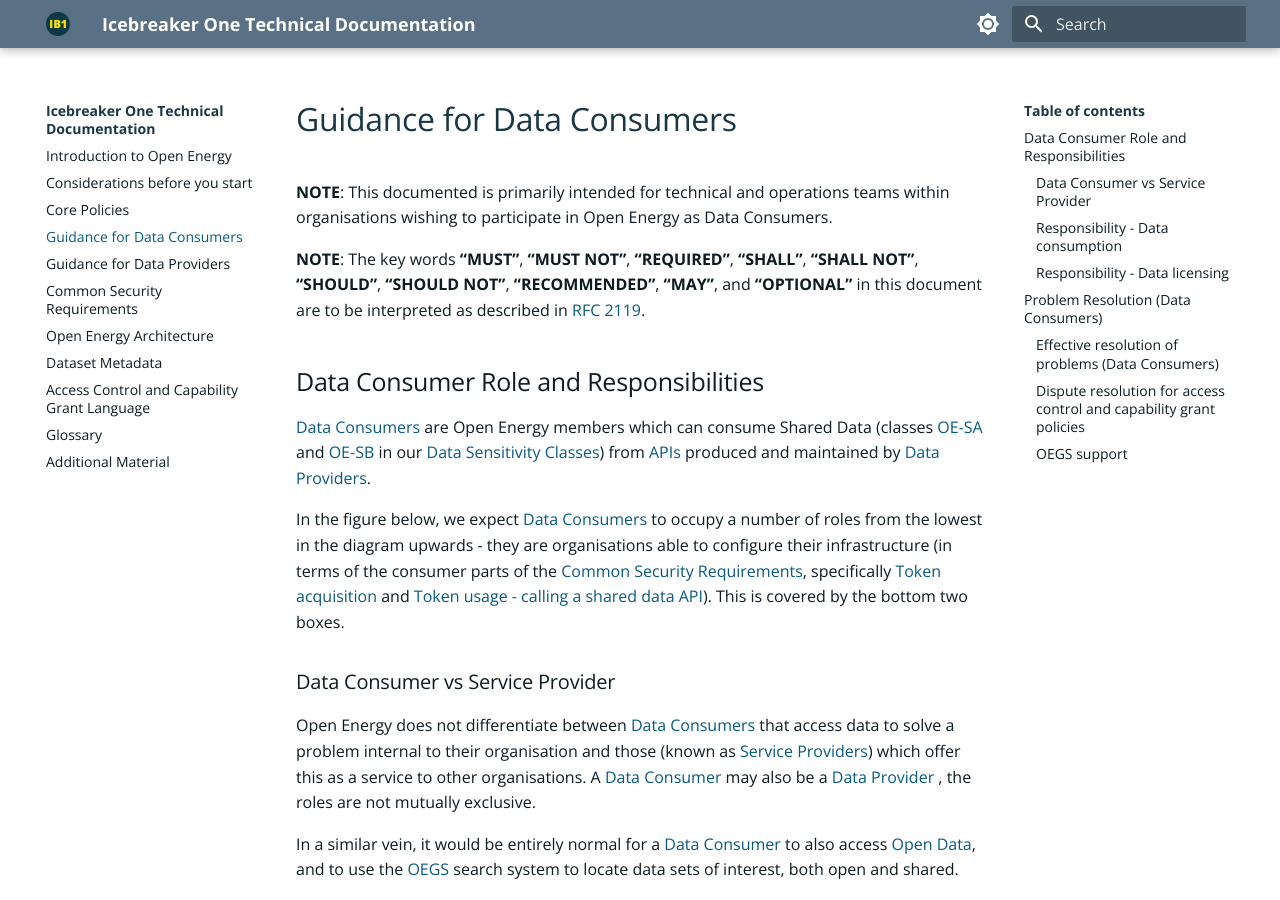
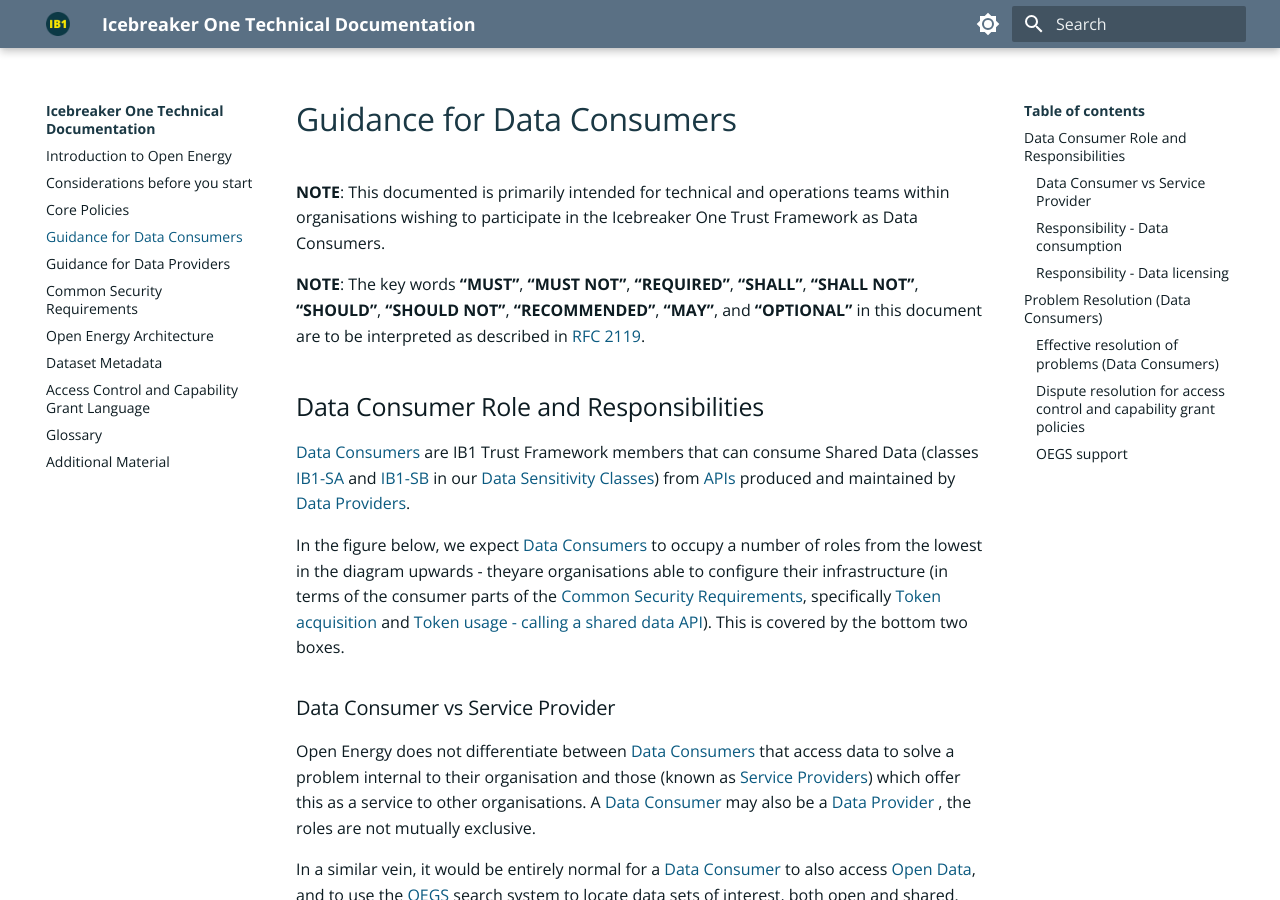
Before and after one commit to icebreakerone/ib1-technical-docs, an MkDocs documentation site: the page built from docs/ops_guidelines/data_consumer_ops_guidelines.md, in a window 1280 px wide and 900 px high. Built offline with MkDocs 1.6.1 and Material for MkDocs 9.7.7, drawn with Linux system fonts in a browser that asks for light colours; the version menu is left out.

Commit message:
docs/ops_guidelines/data_consumer_ops_guidelines.md updated from https://stackedit.net/

```diff
--- a/docs/ops_guidelines/data_consumer_ops_guidelines.md
+++ b/docs/ops_guidelines/data_consumer_ops_guidelines.md
@@ -1,19 +1,14 @@
 # Guidance for Data Consumers
 
-**NOTE**: This documented is primarily intended for technical and operations teams within organisations wishing
-to participate in Open Energy as Data Consumers.
+**NOTE**: This documented is primarily intended for technical and operations teams within organisations wishing to participate in the Icebreaker One Trust Framework as Data Consumers.
 
-**NOTE**: The key words **“MUST”**, **“MUST NOT”**, **“REQUIRED”**, **“SHALL”**, **“SHALL NOT”**, **“SHOULD”**,
-**“SHOULD NOT”**, **“RECOMMENDED”**, **“MAY”**, and **“OPTIONAL”** in this document are to be interpreted
-as described in [RFC 2119](https://www.ietf.org/rfc/rfc2119.txt).
+**NOTE**: The key words **“MUST”**, **“MUST NOT”**, **“REQUIRED”**, **“SHALL”**, **“SHALL NOT”**, **“SHOULD”**, **“SHOULD NOT”**, **“RECOMMENDED”**, **“MAY”**, and **“OPTIONAL”** in this document are to be interpreted as described in [RFC 2119](https://www.ietf.org/rfc/rfc2119.txt).
 
 ## Data Consumer Role and Responsibilities
 
-[Data Consumers](../glossary.md#term-Data-Consumer) are Open Energy members which can consume Shared Data (classes [OE-SA](../glossary.md#term-Data-sensitivity-class-shared-A) and [OE-SB](../glossary.md#term-Data-sensitivity-class-shared-B) in our
-[Data Sensitivity Classes](common_policies.md#data-sensitivity-classes)) from [APIs](../glossary.md#term-Application-programming-interface) produced and maintained by [Data Providers](../glossary.md#term-Data-Provider).
+[Data Consumers](../glossary.md#term-Data-Consumer) are IB1 Trust Framework members that can consume Shared Data (classes [IB1-SA](../glossary.md#term-Data-sensitivity-class-shared-A) and [IB1-SB](../glossary.md#term-Data-sensitivity-class-shared-B) in our [Data Sensitivity Classes](common_policies.md#data-sensitivity-classes)) from [APIs](../glossary.md#term-Application-programming-interface) produced and maintained by [Data Providers](../glossary.md#term-Data-Provider).
 
-In the figure below, we expect [Data Consumers](../glossary.md#term-Data-Consumer) to occupy a number of roles from the lowest in the diagram upwards - they
-are organisations able to configure their infrastructure (in terms of the consumer parts of the
+In the figure below, we expect [Data Consumers](../glossary.md#term-Data-Consumer) to occupy a number of roles from the lowest in the diagram upwards - theyare organisations able to configure their infrastructure (in terms of the consumer parts of the
 [Common Security Requirements](technical_common.md#common-security-requirements), specifically [Token acquisition](technical_common.md#token-acquisition) and [Token usage - calling a shared data API](technical_common.md#token-usage-calling-a-shared-data-api)). This
 is covered by the bottom two boxes.
 
```
Also changed, not shown: other parts of docs/ops_guidelines/data_consumer_ops_guidelines.md (+3 -0 lines).
